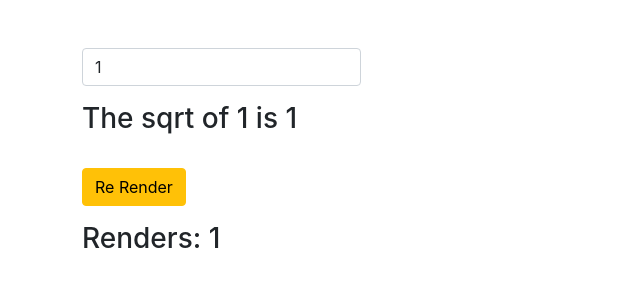
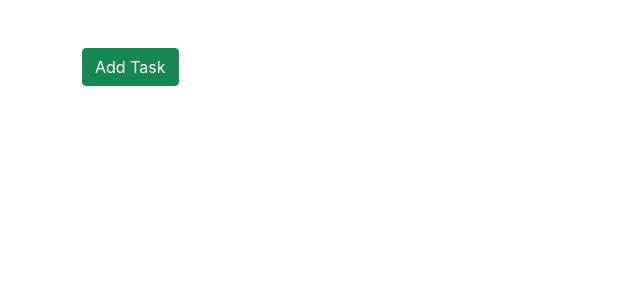
Before and after one commit to dazzlerabhi30800/react-sandbox, a React (Create React App) app: page / in a window 1280 px wide. Shown: the top 300 px of the page, without its empty margins (0-640 px from the left). Built offline with nearby package versions, Linux system fonts and the light colour scheme.

Commit message:
UseCallback example

```diff
--- a/src/App.js
+++ b/src/App.js
@@ -1,11 +1,11 @@
 import logo from './logo.svg';
 import './App.css';
-import UseMemoExample  from './components/UseMemoExample';
+import UseCallbackExample  from './components/UseCallbackExample';
 
 function App() {
   return (
     <div className="container mt-5">
-     <UseMemoExample />
+     <UseCallbackExample />
     </div>
   );
 }
--- /dev/null
+++ b/src/components/UseCallbackExample.jsx
@@ -0,0 +1,29 @@
+import React, {useState, useCallback} from 'react'
+
+
+function UseCallbackExample() {
+    const [tasks, setTasks] = useState([])
+
+    const addTask = useCallback(() => {
+        setTasks((prevState) => [...prevState, 'Some Task'])
+    }, [setTasks])
+    return (
+        <div>
+             <Button addTask={addTask} />
+             {tasks.map((task, index) => (
+            <p key={index}>{task}</p>
+        ))}
+        </div>
+    )
+}
+
+const Button = React.memo(({addTask}) => {
+    console.log("Button Rendered")
+    return (<div>
+        <button onClick={addTask } className="btn btn-success">Add Task</button>
+
+    </div>)
+
+})
+
+export default UseCallbackExample
```
